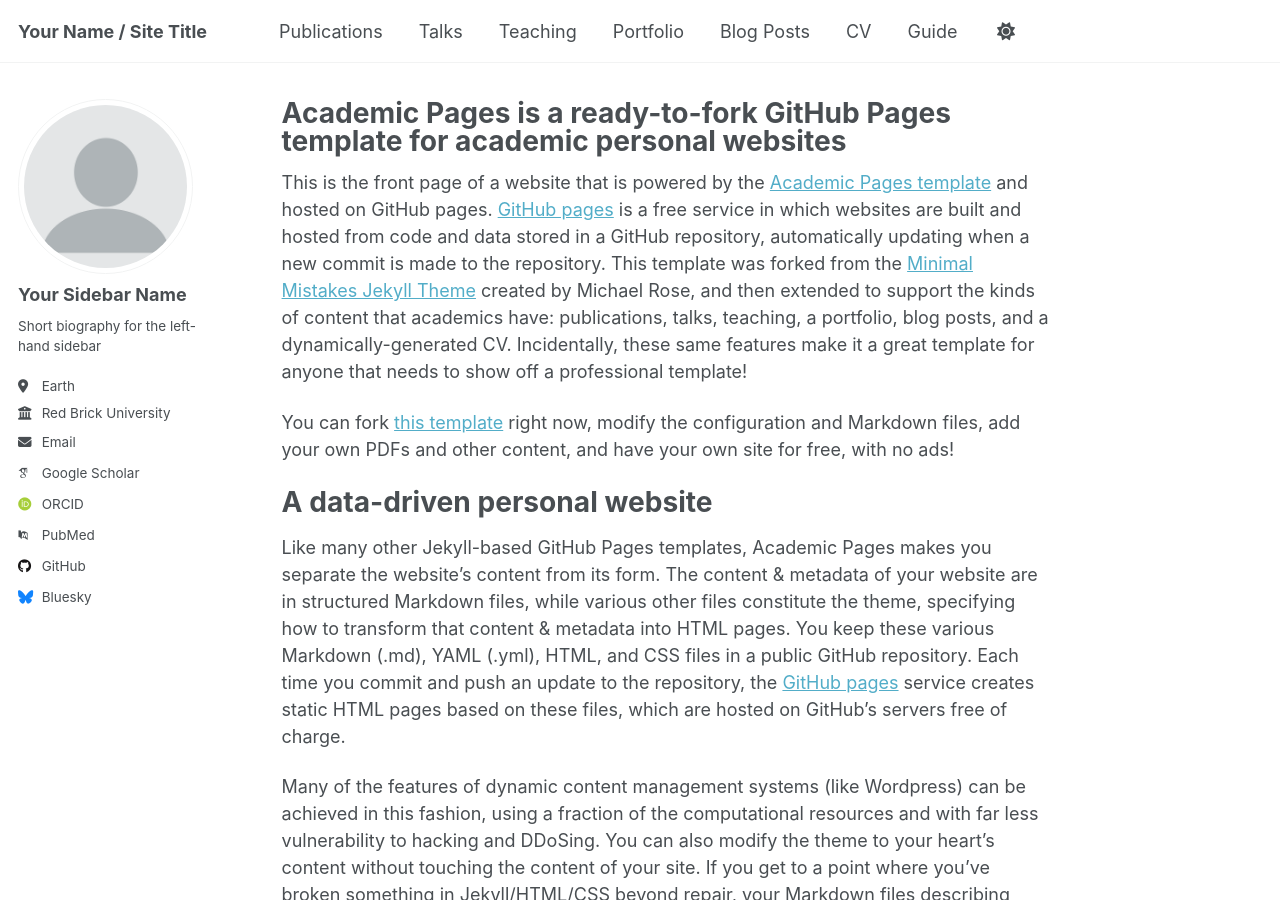
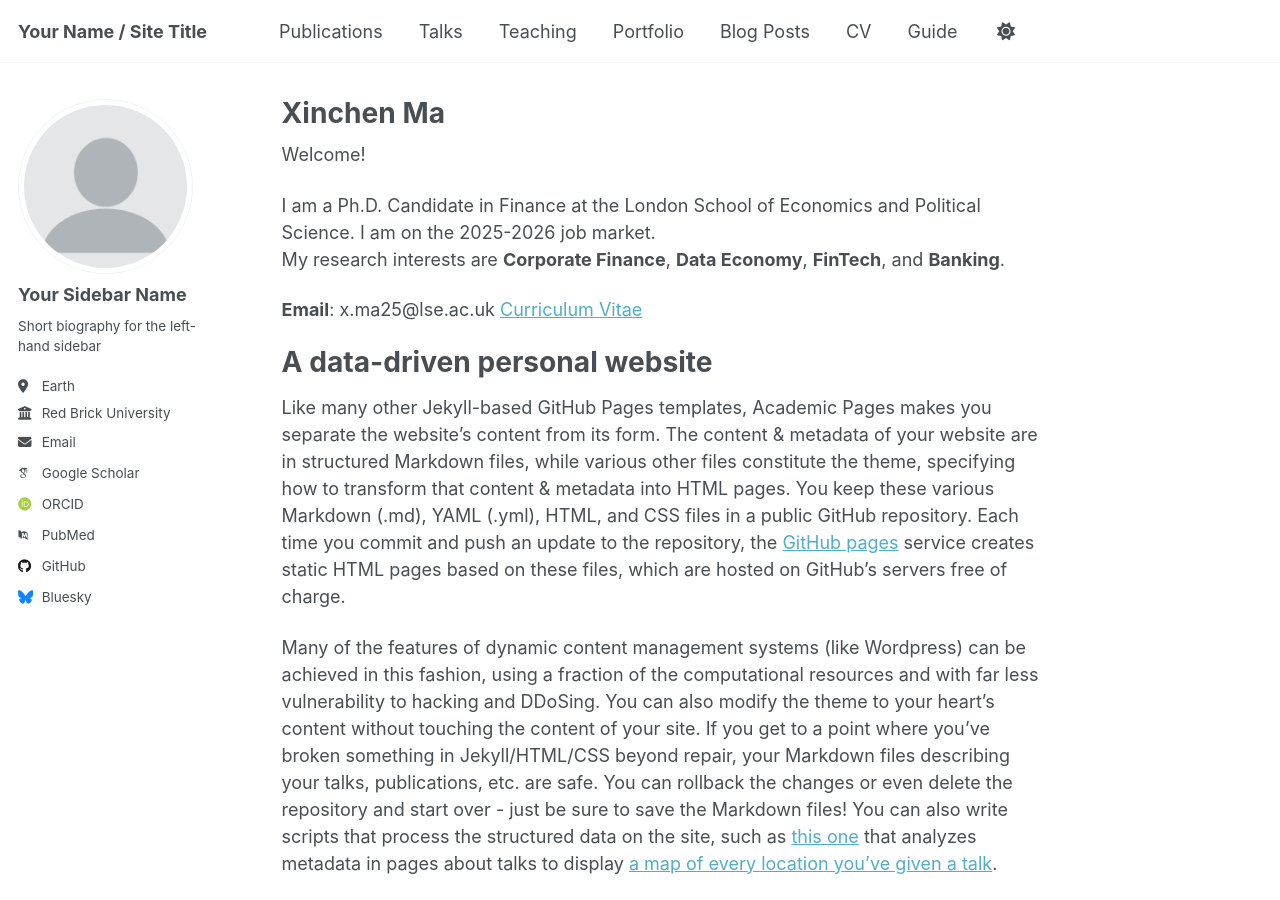
Before and after one commit to xinchen-ma/xinchen-ma.github.io, a Jekyll site: the page built from _pages/about.md, in a window 1280 px wide and 900 px high. Built offline with Jekyll 4.4.1, drawn with Linux system fonts in a browser that asks for light colours; some web fonts are replaced; a script that is not in the unit is left out.

Commit message:
Update about.md

```diff
--- a/_pages/about.md
+++ b/_pages/about.md
@@ -1,15 +1,19 @@
 ---
 permalink: /
-title: "Academic Pages is a ready-to-fork GitHub Pages template for academic personal websites"
+title: "Xinchen Ma"
 author_profile: true
 redirect_from:
   - /about/
   - /about.html
 ---
 
-This is the front page of a website that is powered by the [Academic Pages template](https://github.com/academicpages/academicpages.github.io) and hosted on GitHub pages. [GitHub pages](https://pages.github.com) is a free service in which websites are built and hosted from code and data stored in a GitHub repository, automatically updating when a new commit is made to the repository. This template was forked from the [Minimal Mistakes Jekyll Theme](https://mmistakes.github.io/minimal-mistakes/) created by Michael Rose, and then extended to support the kinds of content that academics have: publications, talks, teaching, a portfolio, blog posts, and a dynamically-generated CV. Incidentally, these same features make it a great template for anyone that needs to show off a professional template!
+Welcome!
 
- You can fork [this template](https://github.com/academicpages/academicpages.github.io) right now, modify the configuration and Markdown files, add your own PDFs and other content, and have your own site for free, with no ads!
+I am a Ph.D. Candidate in Finance at the London School of Economics and Political Science. I am on the 2025-2026 job market.
+My research interests are **Corporate Finance**, **Data Economy**, **FinTech**, and **Banking**.
+
+**Email**: x.ma25@lse.ac.uk
+[Curriculum Vitae](https://pages.github.com/)
 
 A data-driven personal website
 ======
```
